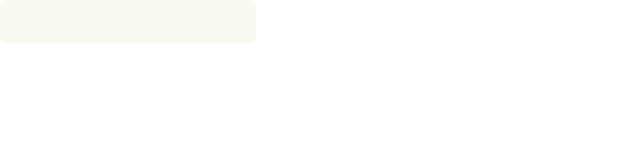
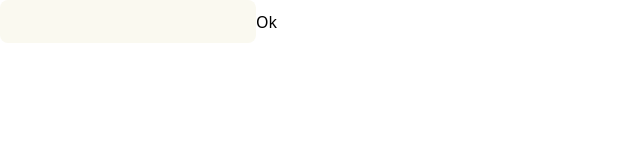
Before and after one commit to SbirLobo/Blurtest, a React (Vite) app in the folder frontend/: page / in a window 1280 px wide. Shown: the top 160 px of the page, without its empty margins (0-640 px from the left). Built offline with nearby package versions, Linux system fonts and the light colour scheme.

Commit message:
Create Ok button

```diff
--- a/frontend/src/components/UserResponse.jsx
+++ b/frontend/src/components/UserResponse.jsx
@@ -1,11 +1,16 @@
 function UserResponse() {
   return (
+    <div className="inputButton">
       <input
         type="text"
         id="response"
         name="response"
         className="inputResponse"
       />
+      <button type="button" className="okButton">
+        Ok
+      </button>
+    </div>
   );
 }
 
```
Lines whose indentation alone changed are shown as unchanged.
